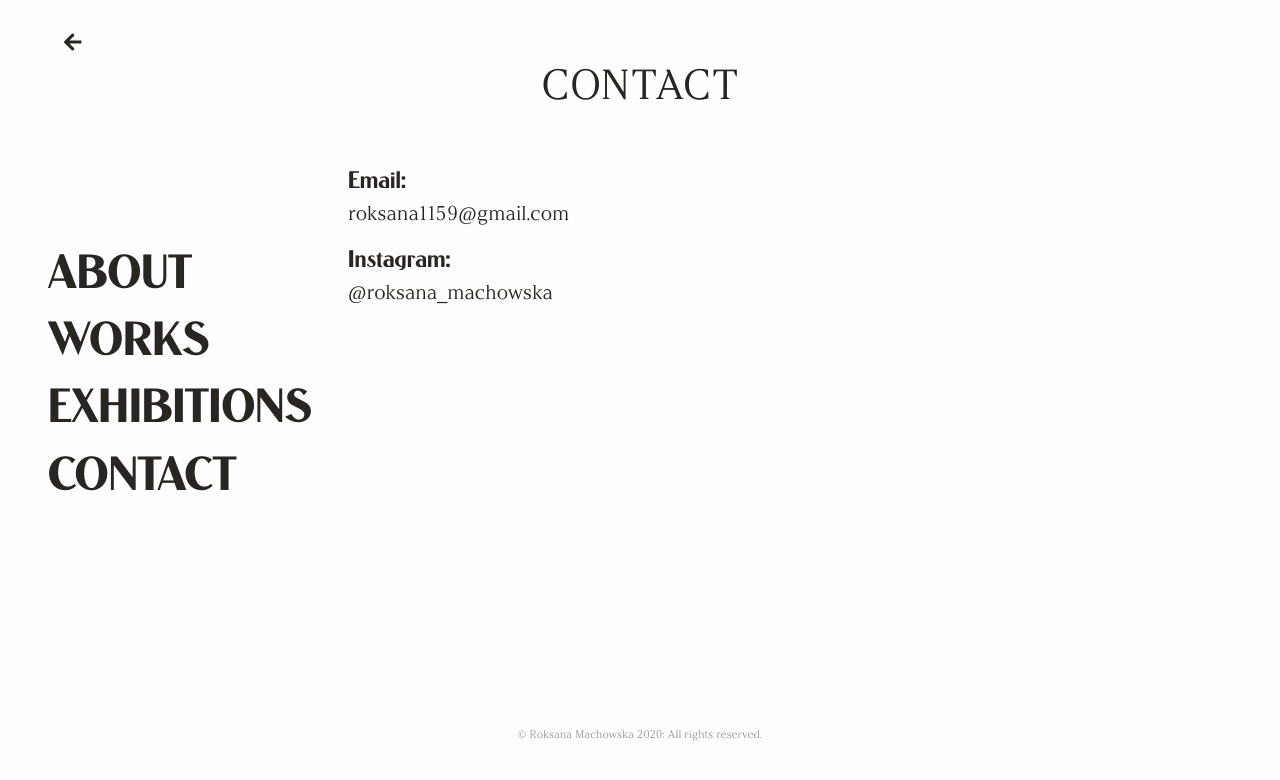
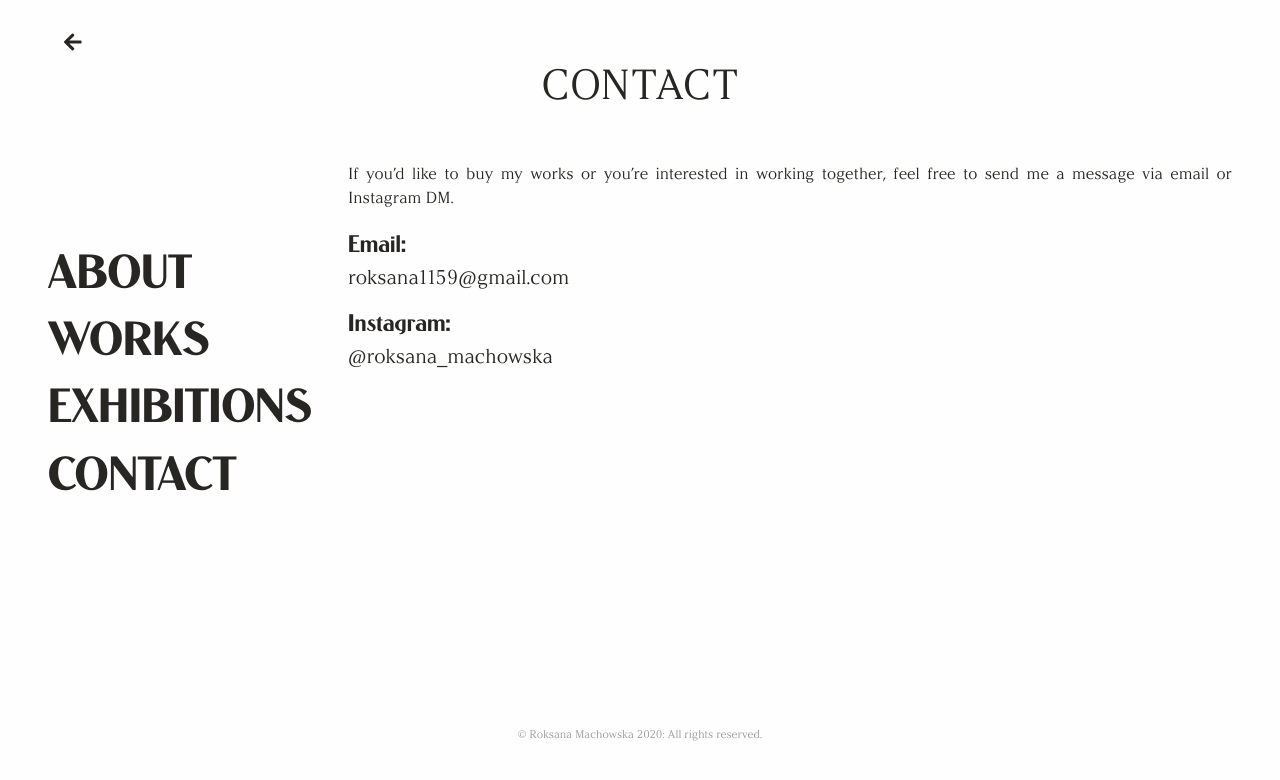
Before and after one commit to jakubziemba/machowska-portfolio, a Next.js app: page /contact in a window 1280 px wide. Shown: the top 780 px of the page. Built offline with nearby package versions, Linux system fonts and the light colour scheme.

Commit message:
Add paragraph

```diff
--- a/pages/contact.js
+++ b/pages/contact.js
@@ -26,6 +26,11 @@ export default function Contact() {
           <Menu />
         </div>
         <div className={styles.container}>
+          <p>
+            If you’d like to buy my works or you’re interested in
+            working together, feel free to send me a message via email
+            or Instagram DM.
+          </p>
           <h2>Email:</h2>{' '}
           <a href='mailto:roksana1159@gmail.com'>
             <h3 className={styles.link}>roksana1159@gmail.com</h3>
```
